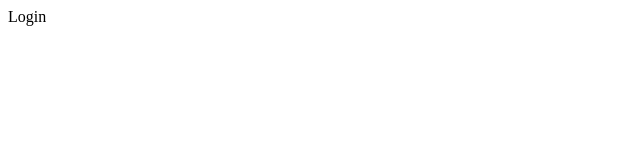
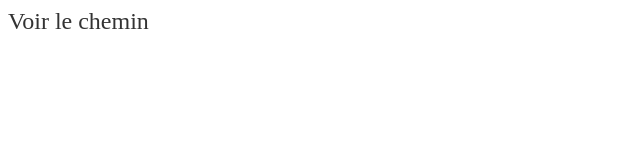
Before and after one commit to hansolChoi29/newspeedproject, a React (Vite) app: page / in a window 1280 px wide. Shown: the top 160 px of the page, without its empty margins (0-640 px from the left). Built offline with nearby package versions, Linux system fonts and the light colour scheme.

Commit message:
LogoFontStyle

```diff
--- /dev/null
+++ b/src/components/FontStyle.jsx
@@ -0,0 +1,10 @@
+import styled from 'styled-components';
+
+const LogoFontStyle = styled.div`
+  font-family: 'Dancing Script', cursive;
+  font-weight: ${(props) => props.weight || 400};
+  font-size: ${(props) => props.size || '1.5rem'};
+  color: ${(props) => props.color || '#333'};
+`;
+
+export default LogoFontStyle;
--- a/src/main.jsx
+++ b/src/main.jsx
@@ -1,5 +1,5 @@
 import { createRoot } from 'react-dom/client';
-import './index.css';
+// import './index.css';
 import { BrowserRouter, Route, Routes } from 'react-router-dom';
 import Login from './pages/Login.jsx';
 import Home from './pages/Home.jsx';
--- a/src/pages/Login.jsx
+++ b/src/pages/Login.jsx
@@ -1,5 +1,12 @@
+import styled from 'styled-components';
+import LogoFontStyle from '../components/FontStyle';
+
 function Login() {
-  return <div>Login</div>;
+  return (
+    <div>
+      <LogoFontStyle>Voir le chemin</LogoFontStyle>
+    </div>
+  );
 }
 
 export default Login;
```
